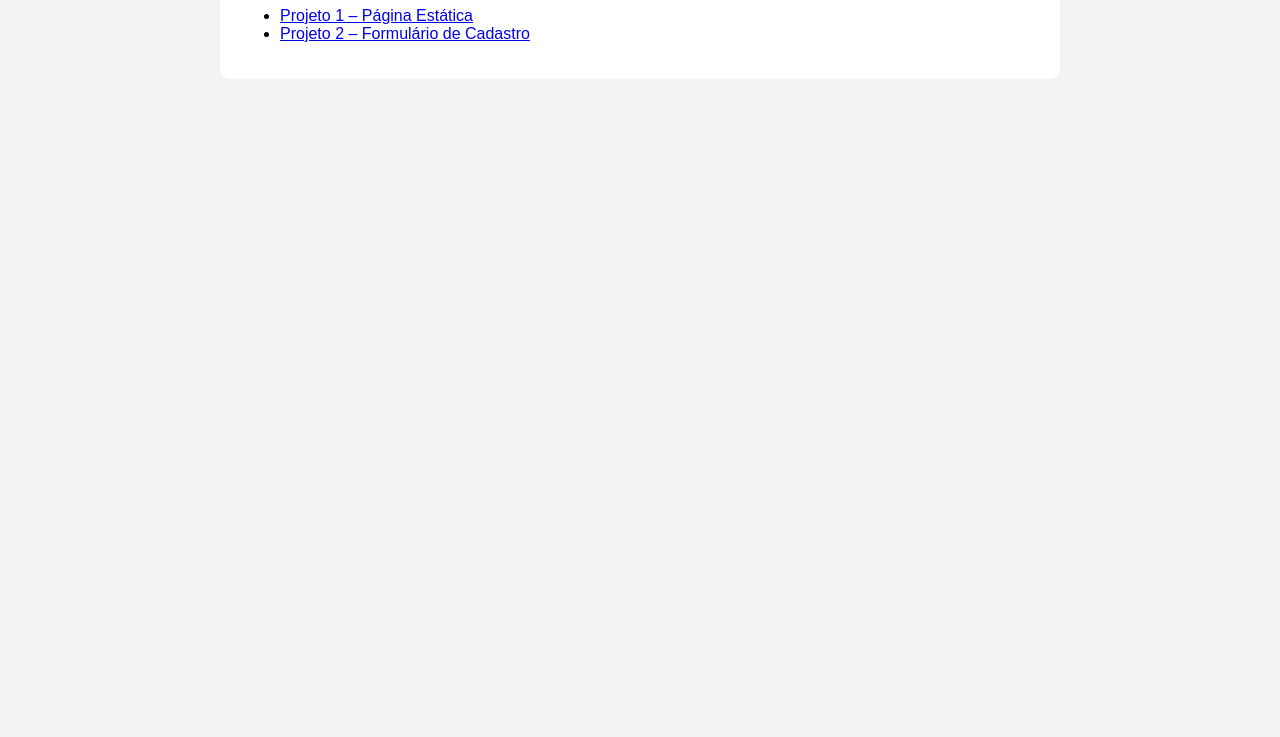
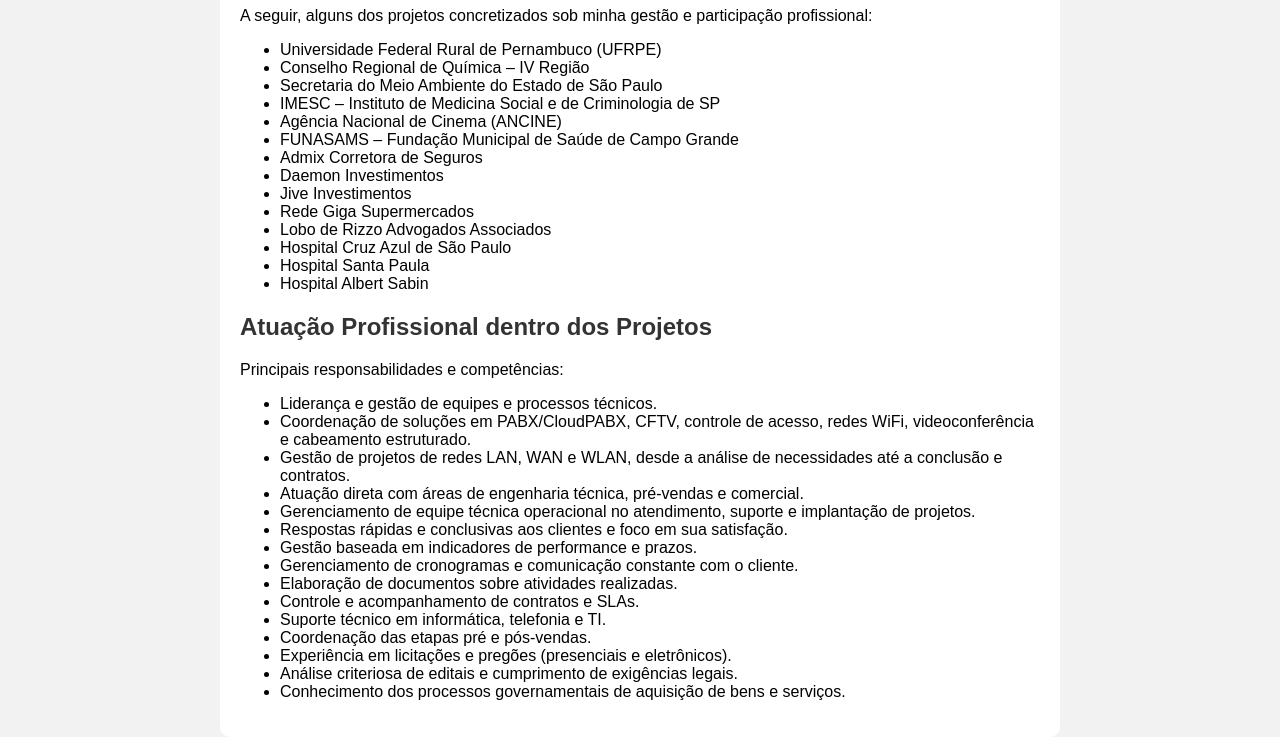
Before and after one commit to vivianedesiderio/trabalho-fundamentos-programa-o, a plain HTML site: page portfolio.html in a window 1280 px wide. Shown: the part 131-868 px from the top of the page. Before the commit the page ends 800 px from the top, so only its background shows below. Drawn offline with Linux system fonts and the light colour scheme.

Commit message:
Segundo Upload de atualização do site

```diff
--- a/portfolio.html
+++ b/portfolio.html
@@ -14,12 +14,49 @@
             <a href="contato.html">Contato</a>
         </nav>
     </header>
-    <main>
-        <h1>Meus Projetos</h1>
+     <main>
+        <h1>Projetos Realizados</h1>
+        <p>A seguir, alguns dos projetos concretizados sob minha gestão e participação profissional:</p>
+
         <ul>
-            <li><a href="https://seu-site-1.com" target="_blank">Projeto 1 – Página Estática</a></li>
-            <li><a href="https://seu-site-2.com" target="_blank">Projeto 2 – Formulário de Cadastro</a></li>
+            <li>Universidade Federal Rural de Pernambuco (UFRPE)</li>
+            <li>Conselho Regional de Química – IV Região</li>
+            <li>Secretaria do Meio Ambiente do Estado de São Paulo</li>
+            <li>IMESC – Instituto de Medicina Social e de Criminologia de SP</li>
+            <li>Agência Nacional de Cinema (ANCINE)</li>
+            <li>FUNASAMS – Fundação Municipal de Saúde de Campo Grande</li>
+            <li>Admix Corretora de Seguros</li>
+            <li>Daemon Investimentos</li>
+            <li>Jive Investimentos</li>
+            <li>Rede Giga Supermercados</li>
+            <li>Lobo de Rizzo Advogados Associados</li>
+            <li>Hospital Cruz Azul de São Paulo</li>
+            <li>Hospital Santa Paula</li>
+            <li>Hospital Albert Sabin</li>
         </ul>
+    <h2>Atuação Profissional dentro dos Projetos</h2>
+        <p>Principais responsabilidades e competências:</p>
+
+        <ul>
+            <li>Liderança e gestão de equipes e processos técnicos.</li>
+            <li>Coordenação de soluções em PABX/CloudPABX, CFTV, controle de acesso, redes WiFi, videoconferência e cabeamento estruturado.</li>
+            <li>Gestão de projetos de redes LAN, WAN e WLAN, desde a análise de necessidades até a conclusão e contratos.</li>
+            <li>Atuação direta com áreas de engenharia técnica, pré-vendas e comercial.</li>
+            <li>Gerenciamento de equipe técnica operacional no atendimento, suporte e implantação de projetos.</li>
+            <li>Respostas rápidas e conclusivas aos clientes e foco em sua satisfação.</li>
+            <li>Gestão baseada em indicadores de performance e prazos.</li>
+            <li>Gerenciamento de cronogramas e comunicação constante com o cliente.</li>
+            <li>Elaboração de documentos sobre atividades realizadas.</li>
+            <li>Controle e acompanhamento de contratos e SLAs.</li>
+            <li>Suporte técnico em informática, telefonia e TI.</li>
+            <li>Coordenação das etapas pré e pós-vendas.</li>
+            <li>Experiência em licitações e pregões (presenciais e eletrônicos).</li>
+            <li>Análise criteriosa de editais e cumprimento de exigências legais.</li>
+            <li>Conhecimento dos processos governamentais de aquisição de bens e serviços.</li>
+        </ul>
+
     </main>
 </body>
 </html>
+</body>
+</html>
```
Also changed, not shown: contato.html (+0 -1 lines), formacao.html (+13 -4 lines), index.html (+24 -4 lines).
